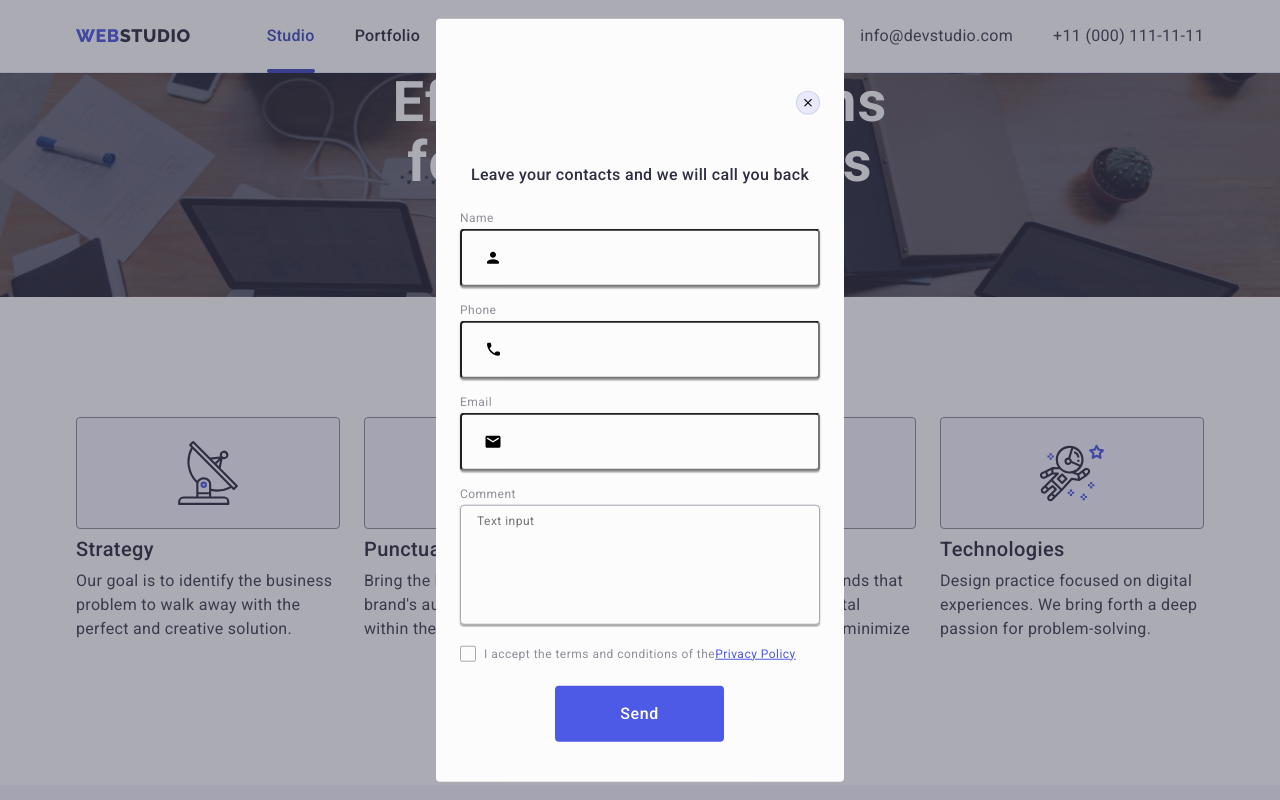
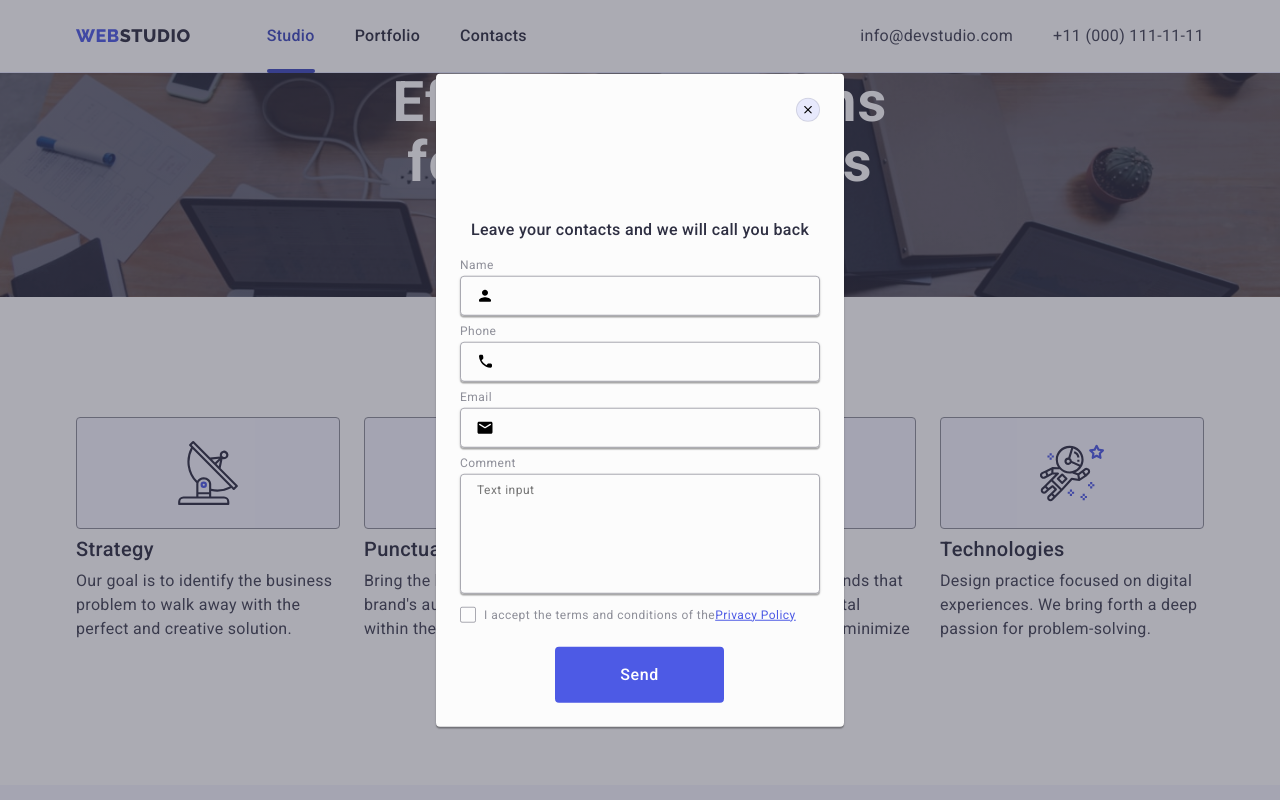
Before and after one commit to Samolyb/goit-markup-hw-05, a plain HTML site: page index.html in a window 1280 px wide. Shown: the top 800 px of the page. Drawn offline with nearby package versions, Linux system fonts and the light colour scheme.

Commit message:
update-styles

```diff
--- a/css/style.css
+++ b/css/style.css
@@ -650,6 +650,7 @@ body {
 
 .icon-frame {
     fill: #fff;
+    margin-left: 16px;
 }
 
 .footer-input {
@@ -666,6 +667,7 @@ body {
     line-height: 2;
     letter-spacing: 0.04em;
     padding-left: 16px;
+    background-color: transparent;
 }
 
 .footer-input::placeholder {
@@ -685,7 +687,6 @@ body {
     visibility: hidden;
     position: none;
     transition: opacity 250ms cubic-bezier(0.4, 0, 0.2, 1), visibility 250ms cubic-bezier(0.4, 0, 0.2, 1);
-    box-shadow: 0px 1px 1px rgba(0, 0, 0, 0.14), 0px 1px 3px rgba(0, 0, 0, 0.12), 0px 2px 1px rgba(0, 0, 0, 0.2);
 }
 
 .is-open {
@@ -695,6 +696,7 @@ body {
 }
 
 .modal {
+    width: 100%;
     position: absolute;
     top: 50%;
     left: 50%;
@@ -705,10 +707,13 @@ body {
     border-radius: 4px;
     transition: transform 250ms cubic-bezier(0.4, 0, 0.2, 1), fill 250ms cubic-bezier(0.4, 0, 0.2, 1);
     padding: 72px 24px 24px 24px;
+    box-shadow: 0px 1px 1px rgba(0, 0, 0, 0.14), 0px 1px 3px rgba(0, 0, 0, 0.12), 0px 2px 1px rgba(0, 0, 0, 0.2);
+    transition: transform 250ms cubic-bezier(0.4, 0, 0.2, 1);
 }
 
 .modal-close-btn {
     position: absolute;
+    top: 24px;
     right: 24px;
     width: 24px;
     height: 24px;
@@ -749,11 +754,11 @@ body {
     line-height: 1.5;
     letter-spacing: 0.02em;
     padding-top: 72px;
-    margin-bottom: 24px;
+    margin-bottom: 16px;
 }
 
 .modal-field {
-    margin-bottom: 16px;
+    margin-bottom: 8px;
 }
 
 .modal-input-wrap {
@@ -774,11 +779,15 @@ body {
 
 .modal-input {
     width: 100%;
-    height: 58px;
+    height: 40px;
     border-radius: 4px;
     background: var(--DAIRY, #FCFCFC);
     box-shadow: 0px 1px 1px 0px rgba(0, 0, 0, 0.14), 0px 1px 3px 0px rgba(0, 0, 0, 0.12), 0px 2px 1px 0px rgba(0, 0, 0, 0.20);
     outline: transparent;
+    background-color: transparent;
+    border: 1px solid rgba(46, 47, 66, 0.4);
+    padding-left: 38px;
+    transition: border-color 250ms cubic-bezier(0.4, 0, 0.2, 1);
 }
 
 .modal-input:focus {
@@ -793,9 +802,10 @@ body {
 
 .modal-icon {
     position: absolute;
-    left: 24px;
+    left: 16px;
     top: 50%;
     transform: translateY(-50%);
+    transition: fill 250ms cubic-bezier(0.4, 0, 0.2, 1);
 }
 
 .modal-text {
@@ -820,6 +830,10 @@ body {
     border-color: #4D5AE5;
 }
 
+.check-input {
+    margin-bottom: 24px;
+}
+
 .check-text {
     color: var(--LIGHT-SLATE, #8E8F99);
     font-family: "Roboto", sans-serif;
@@ -840,10 +854,10 @@ body {
 .check-text span {
     width: 16px;
     height: 16px;
+    display: inline-flex;
     border-radius: 2px;
     border: 1px solid rgba(46, 47, 66, 0.40);
     margin-right: 8px;
-    display: inline-flex;
     justify-content: center;
     align-items: center;
     transition: background-color 250ms cubic-bezier(0.4, 0, 0.2, 1), border 250ms cubic-bezier(0.4, 0, 0.2, 1), fill 250ms cubic-bezier(0.4, 0, 0.2, 1);
@@ -857,22 +871,6 @@ body {
 }
 
 .send-btn {
-    /* min-width: 165px;
-    border-radius: 4px;
-    border: none;
-    color: #fff;
-    background-color: #4d5ae5;
-    padding: 16px 32px;
-    display: inline-flex;
-    justify-content: center;
-    align-items: flex-start;
-    font-size: 16px;
-    font-style: normal;
-    font-weight: 500;
-    line-height: 1.5;
-    letter-spacing: 0.04em;
-    gap: 10px;
-    cursor: pointer; */
     height: 56px;
     display: block;
     min-width: 169px;
--- a/index.html
+++ b/index.html
@@ -442,7 +442,7 @@
                     <label for="user-name" class="modal-label">Name</label>
                     <div class="modal-input-wrap">
                         <input type="text" name="user-name" class="modal-input" placeholder="" id="user-name">
-                        <svg class="modal-icon" width="18" height="18">
+                        <svg class="modal-icon" width="18" height="24">
                             <use href="./images/icons.svg#icon-person-icon"></use>
                         </svg>
                     </div>
@@ -479,9 +479,10 @@
                                 <use href="./images/icons.svg#icon-check"></use>
                             </svg>
                         </span> I accept the terms and conditions of the
-                        <a href="">Privacy Policy</a></label>
-                    <button type="submit" class="send-btn">Send</button>
+                        <a href="">Privacy Policy</a>
+                    </label>
                 </div>
+                <button type="submit" class="send-btn">Send</button>
             </form>
         </div>
     </div>
```
